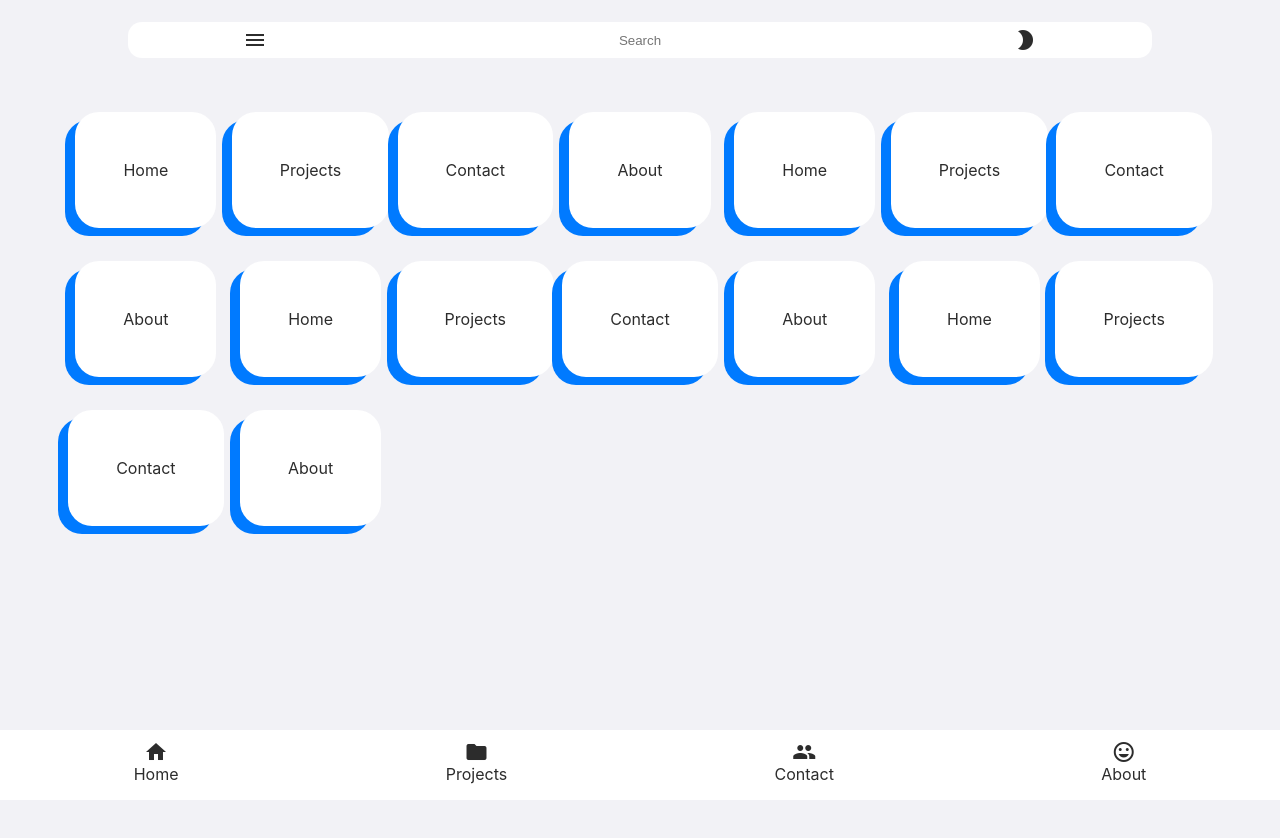
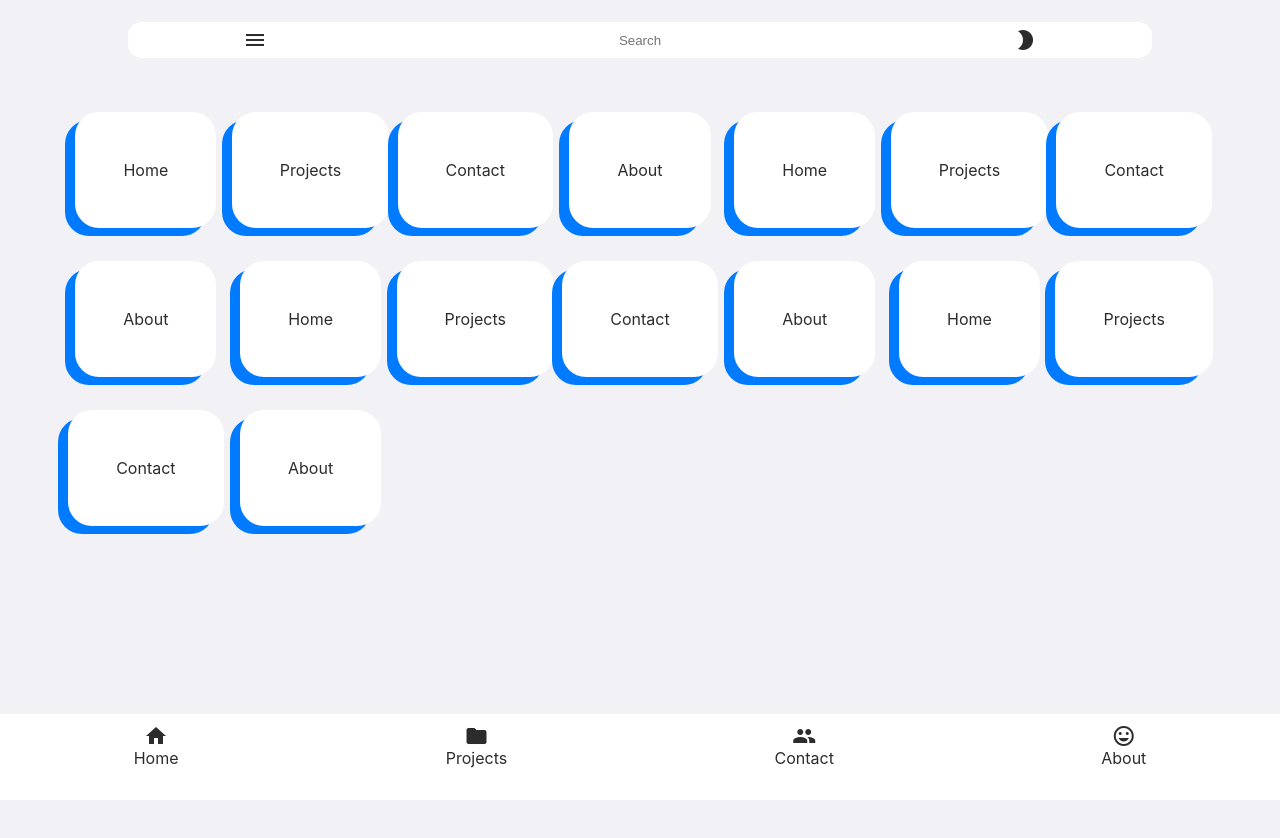
Before and after one commit to otindako/test.github.io, a React (Create React App) app: page / in a window 1280 px wide. Shown: the top 838 px of the page. Built offline with nearby package versions, Linux system fonts and the light colour scheme.

Commit message:
Fixed bottom bar

```diff
--- a/src/components/footer.css
+++ b/src/components/footer.css
@@ -3,7 +3,7 @@
     position: fixed;
     bottom: 0;
     width: 100%;
-    padding-bottom: 1em;
+    padding-bottom: 2em;
 
 }
 
```
